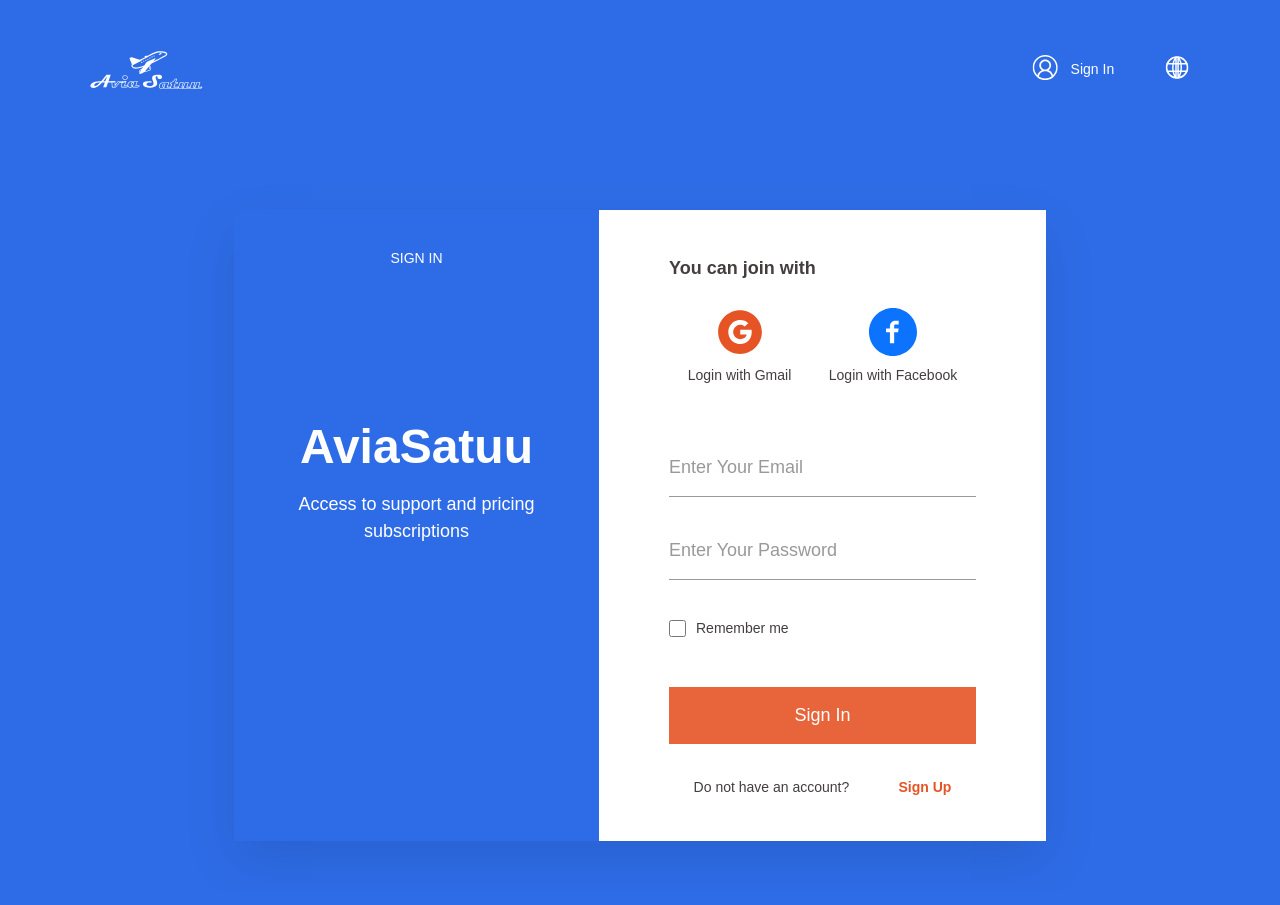
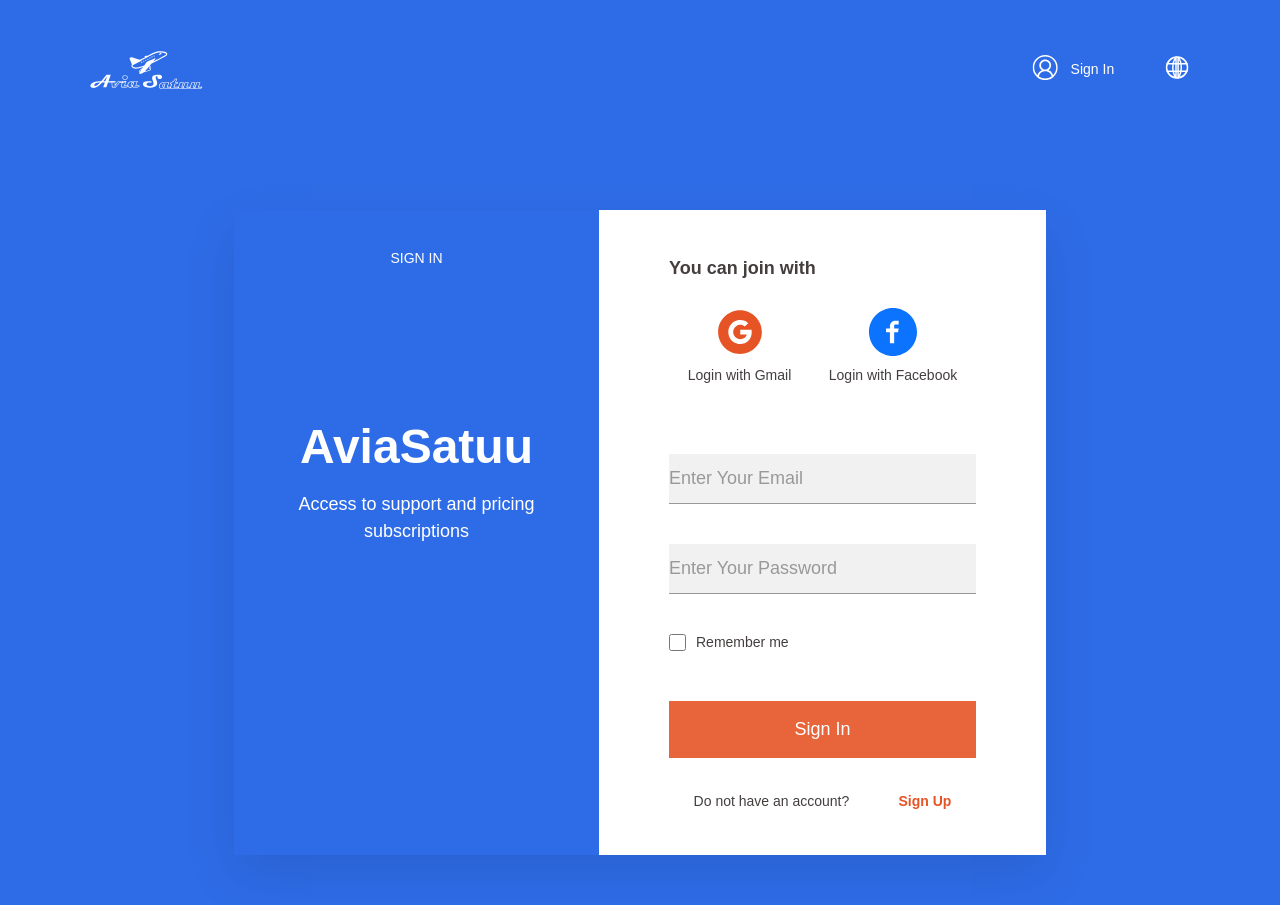
Before and after one commit to Amankaium/aviasatuu, a React (Create React App) app: page /signin in a window 1280 px wide. Built offline with nearby package versions, Linux system fonts and the light colour scheme; no server answers.

Commit message:
new right commit

```diff
--- a/src/pages/signin/SignIn.css
+++ b/src/pages/signin/SignIn.css
@@ -66,21 +66,17 @@
 
   .email_class,
   .password_class {
-	padding-bottom: 15px;
 	padding-right: 10px;
+	width: 100%;
+	height: 50px;
+	border: none;
+	border-bottom: 1px solid #999;
 	margin-bottom: 40px;
-	width: 100%;
-	display: inline-block;
-	background: #f1f1f1;
-	border: none;
-	border-bottom: 1px solid #999999;
-	background-color: transparent;
-	color: inherit;
-	outline: none;
-	font-weight: 400;
 	font-size: 18px;
 	line-height: 150%;
+	background: #f1f1f1;
 	color: #443e3e;
+	outline: none;
   }
   .email_class::placeholder,
   .password_class::placeholder {
```
